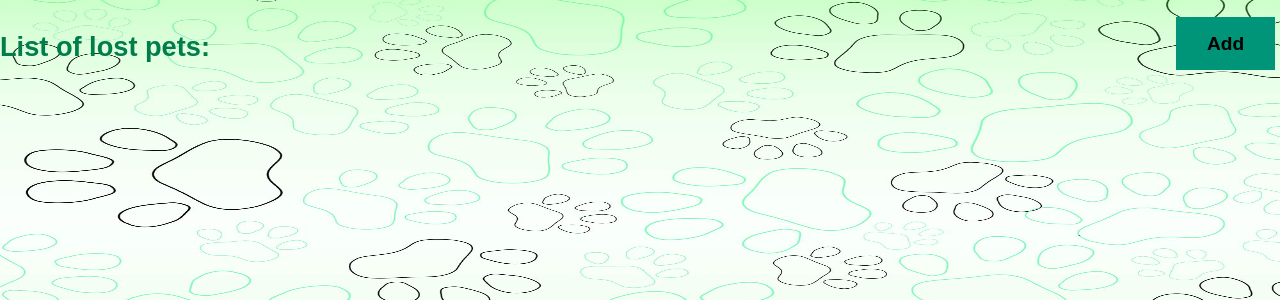
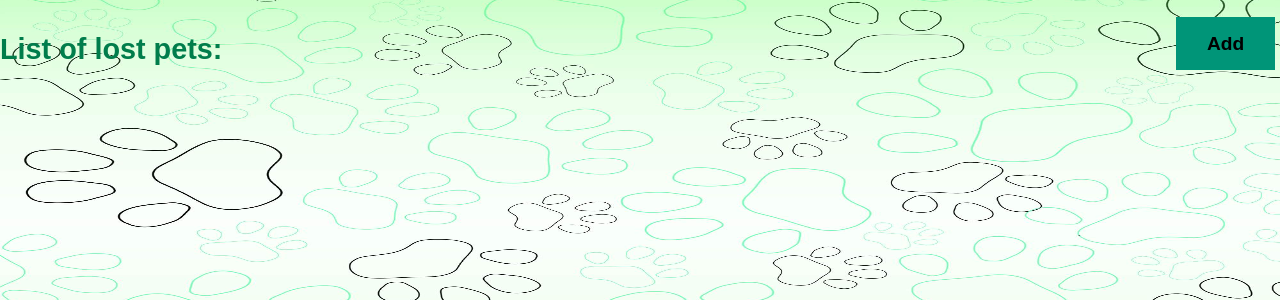
Before and after one commit to MarinosPapadakis/RooForABuddy, a Flask app: page /lostpets in a window 1280 px wide. Shown: the part 177-477 px from the top of the page. Run offline with Flask 2, Linux system fonts and the light colour scheme; data that the repository does not hold is empty; some libraries are stand-ins or nearby versions.

Commit message:
styling all the pages v16

```diff
--- a/static/style.css
+++ b/static/style.css
@@ -202,7 +202,7 @@
   line-height: 3.3em;
   display: block;
   margin-bottom: 20px;
-  font-size: 1.7em;
+  font-size: 1.8em;
   font-family: 'Ubuntu Medium', arial;
   font-weight: 800;
 }
```
